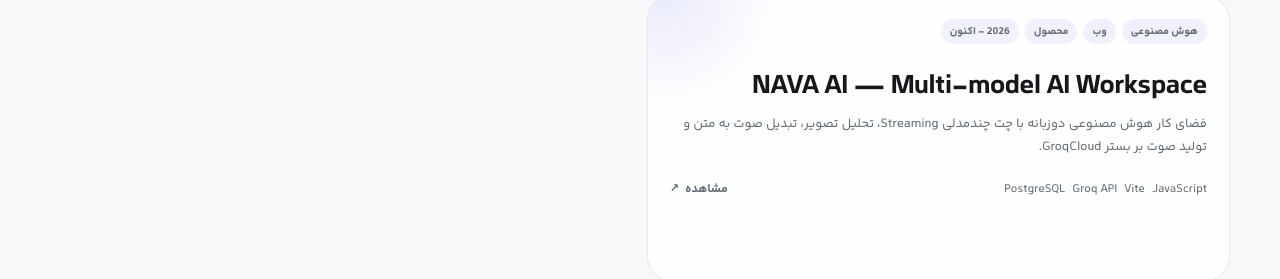
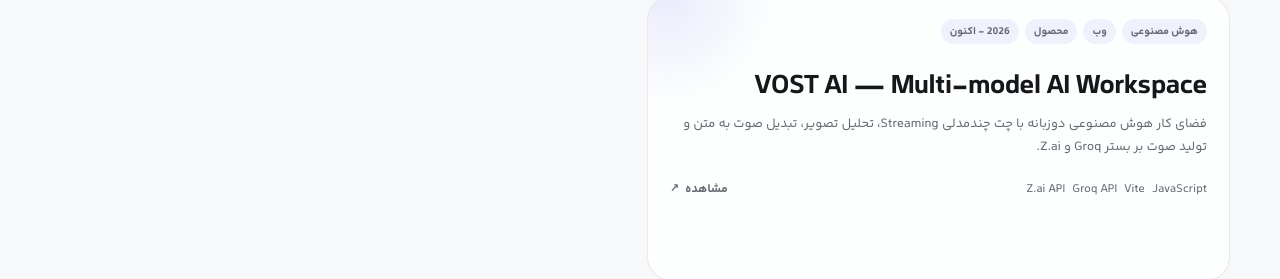
Before and after one commit to AminVost/AminVost, a Next.js app: page /fa/projects in a window 1280 px wide. Shown: the part 5671-5950 px from the top of the page. Built offline with nearby package versions, Linux system fonts and the light colour scheme; no server answers; a web font is replaced by a local one.

Commit message:
Update portfolio case study to VOST AI and multi-provider architecture

```diff
--- a/data/projects-fa.ts
+++ b/data/projects-fa.ts
@@ -306,11 +306,11 @@ const fa: Record<number, ProjectFaOverride> = {
     "context": "پروژه شخصی",
     "role": "توسعه‌دهنده فول‌استک / سازنده محصول",
     "contribution": "طراحی محصول، معماری، اتصال به API مدل‌های هوش مصنوعی، مدیریت حساب و سهمیه کاربران و انتشار پروژه به‌صورت End-to-End.",
-    "summary": "فضای کار هوش مصنوعی دوزبانه با چت چندمدلی Streaming، تحلیل تصویر، تبدیل صوت به متن و تولید صوت بر بستر GroqCloud.",
+    "summary": "فضای کار هوش مصنوعی دوزبانه با چت چندمدلی Streaming، تحلیل تصویر، تبدیل صوت به متن و تولید صوت بر بستر Groq و Z.ai.",
     "highlights": [
       "رابط واکنش‌گرا با فارسی RTL، انگلیسی LTR، فونت Vazirmatn، حالت روشن و تاریک و انتخاب جست‌وجوپذیر مدل‌ها.",
       "چت Streaming با نمایش Markdown، تاریخچه گفتگو، اسکرول نرم و امکان توقف تولید پاسخ.",
-      "اتصال به مدل‌های Groq برای تحلیل تصویر و OCR، تبدیل صوت Whisper، تولید صوت Orpheus و بررسی ایمنی محتوا.",
+      "مسیریابی مدل‌های Groq و Z.ai، بازیابی خودکار هنگام ازدحام مدل‌های رایگان، تحلیل تصویر و OCR، تبدیل صوت Whisper، تولید صوت Orpheus و بررسی ایمنی محتوا.",
       "ورود با گوگل و ایمیل تأییدشده، سهمیه روزانه مبتنی بر PostgreSQL و پنل مدیریت کاربران.",
       "اتصال به API در سمت سرور و انتشار روی Vercel."
     ]
--- a/data/projects.ts
+++ b/data/projects.ts
@@ -1105,17 +1105,17 @@ export const projects: Project[] = [
   {
     "id": 35,
     "slug": "nava-ai",
-    "title": "NAVA AI — Multi-model AI Workspace",
+    "title": "VOST AI — Multi-model AI Workspace",
     "url": "https://nava-groq-chatbot.vercel.app/",
     "period": "2026 - Present",
     "context": "Personal Project",
     "role": "Full-Stack Developer / Product Creator",
     "contribution": "End-to-end product design, architecture, AI API integration, account and quota management, and deployment.",
-    "summary": "Bilingual AI workspace with streaming multi-model chat, image understanding, speech transcription and speech generation, built around GroqCloud.",
+    "summary": "Bilingual AI workspace with streaming multi-model chat, image understanding, speech transcription and speech generation, powered by Groq and Z.ai.",
     "highlights": [
       "Responsive Persian RTL and English LTR interface with Vazirmatn, light/dark themes, searchable model selection and mobile-friendly navigation.",
       "Incremental streaming chat with Markdown, conversation history, smooth scrolling, and cancellation.",
-      "Integrated Groq model discovery, vision/OCR, Whisper transcription, Orpheus speech synthesis and content safety tools.",
+      "Integrated Groq and Z.ai model routing, free-model overload recovery, vision/OCR, Whisper transcription, Orpheus speech synthesis and content safety tools.",
       "Google and verified email authentication, PostgreSQL-backed daily request quotas, and an administrator dashboard for user management.",
       "Server-side API integration and deployment on Vercel."
     ],
@@ -1123,6 +1123,7 @@ export const projects: Project[] = [
       "JavaScript",
       "Vite",
       "Groq API",
+      "Z.ai API",
       "PostgreSQL",
       "Neon Auth",
       "Tom Select",
```
